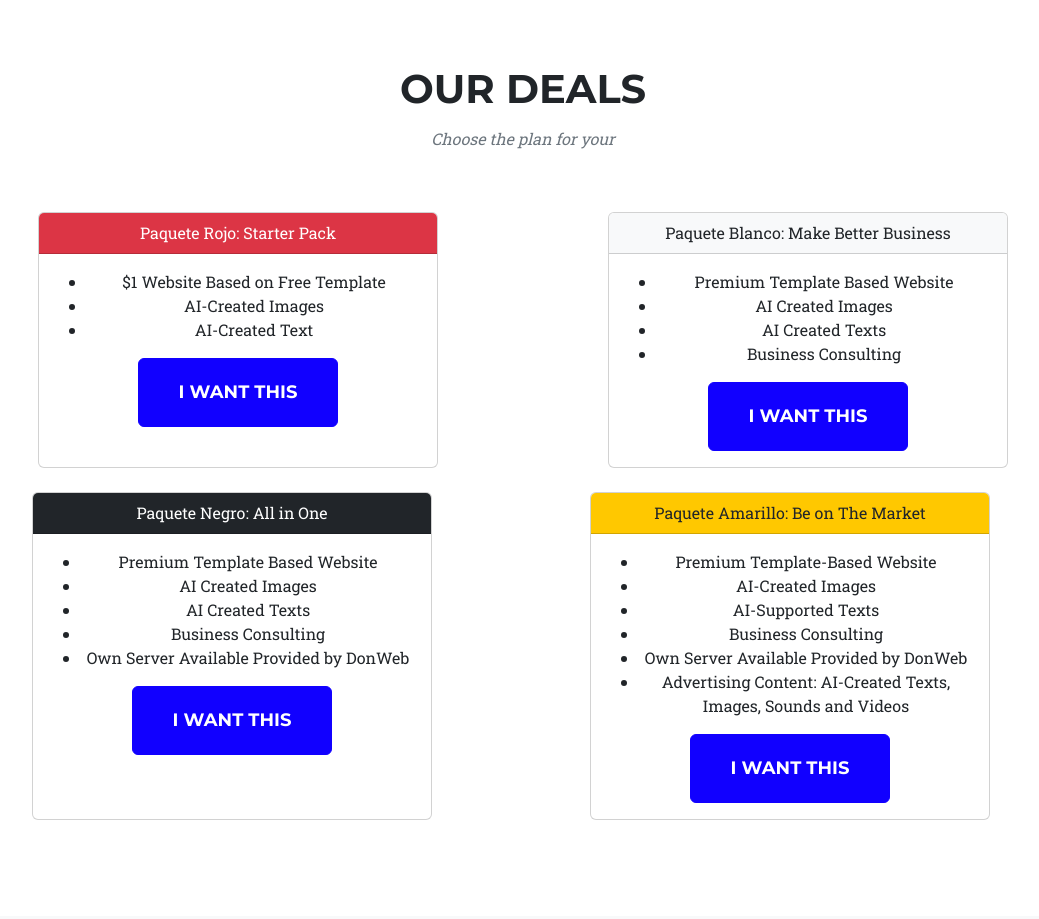
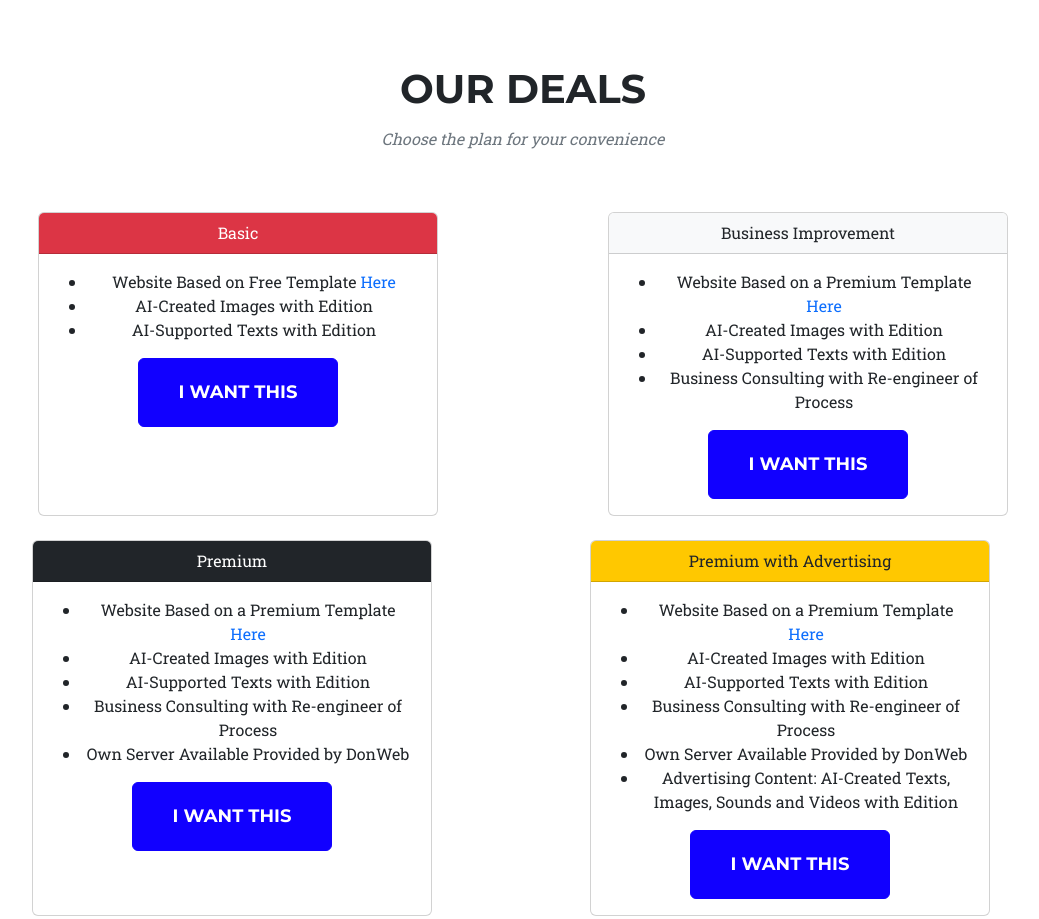
Before and after one commit to ivanayael/iycsapphirebusiness, a website: page index.html in a window 1280 px wide. Shown: the part 920-1839 px from the top of the page, without its empty margins (117-1156 px from the left). Drawn offline with nearby package versions, Linux system fonts and the light colour scheme.

Commit message:
Update Email

```diff
--- a/index.html
+++ b/index.html
@@ -51,20 +51,20 @@
         <div class="container">
             <div class="text-center">
                 <h2 class="section-heading text-uppercase">Our Deals</h2>
-                <h3 class="section-subheading text-muted">Choose the plan for your</h3>
+                <h3 class="section-subheading text-muted">Choose the plan for your convenience</h3>
             </div>
             <div class="row text-center">
                 <!-- Paquete Rojo -->
                 <div class="col-md-6">
                     <div class="card">
                         <div class="card-header bg-danger text-white">
-                            Paquete Rojo: Starter Pack
+                            Basic
                         </div>
                         <div class="card-body">
                             <ul>
-                                <li>$1 Website Based on Free Template</li>
-                                <li>AI-Created Images</li>
-                                <li>AI-Created Text</li>
+                                <li>Website Based on Free Template <a class="fs-6 text-decoration-none" href="https://themewagon.com/themes/?swoof=1&pa_price=free">Here</a></li>
+                                <li>AI-Created Images with Edition</li>
+                                <li>AI-Supported Texts with Edition</li>
                             </ul>
                             <a href="#contact" class="btn btn-primary btn-xl text-uppercase">I want this</a>
                         </div>
@@ -75,14 +75,14 @@
                 <div class="col-md-6">
                     <div class="card">
                         <div class="card-header bg-light text-dark">
-                            Paquete Blanco: Make Better Business
+                            Business Improvement
                         </div>
                         <div class="card-body">
                             <ul>
-                                <li>Premium Template Based Website</li>
-                                <li>AI Created Images</li>
-                                <li>AI Created Texts</li>
-                                <li>Business Consulting</li>
+                                <li>Website Based on a Premium Template <a class="fs-6 text-decoration-none" href="https://themewagon.com/themes/?swoof=1&paged=1&pa_price=pro">Here</a></li>
+                                <li>AI-Created Images with Edition</li>
+                                <li>AI-Supported Texts with Edition</li>
+                                <li>Business Consulting with Re-engineer of Process</li>
                             </ul>
                             <a href="#contact" class="btn btn-primary btn-xl text-uppercase">I want this</a>
                         </div>
@@ -93,14 +93,14 @@
                     <div class="col-md-6">
                         <div class="card">
                             <div class="card-header bg-dark text-white">
-                                Paquete Negro: All in One
+                                Premium
                             </div>
                             <div class="card-body">
                                 <ul>
-                                    <li>Premium Template Based Website</li>
-                                    <li>AI Created Images</li>
-                                    <li>AI Created Texts</li>
-                                    <li>Business Consulting</li>
+                                    <li>Website Based on a Premium Template <a class="fs-6 text-decoration-none" href="https://themewagon.com/themes/?swoof=1&paged=1&pa_price=pro">Here</a></li>
+                                    <li>AI-Created Images with Edition</li>
+                                    <li>AI-Supported Texts with Edition</li>
+                                    <li>Business Consulting with Re-engineer of Process</li>
                                     <li>Own Server Available Provided by DonWeb</li>
                                 </ul>
                                 <a href="#contact" class="btn btn-primary btn-xl text-uppercase">I want this</a>
@@ -114,16 +114,16 @@
                 <div class="col-md-6">
                     <div class="card">
                         <div class="card-header bg-warning text-dark">
-                            Paquete Amarillo: Be on The Market
+                            Premium with Advertising
                         </div>
                         <div class="card-body">
                             <ul>
-                                <li>Premium Template-Based Website</li>
-                                <li>AI-Created Images</li>
-                                <li>AI-Supported Texts</li>
-                                <li>Business Consulting</li>
+                                <li>Website Based on a Premium Template <a class="fs-6 text-decoration-none" href="https://themewagon.com/themes/?swoof=1&paged=1&pa_price=pro">Here</a></li>
+                                <li>AI-Created Images with Edition</li>
+                                <li>AI-Supported Texts with Edition</li>
+                                <li>Business Consulting with Re-engineer of Process</li>
                                 <li>Own Server Available Provided by DonWeb</li>
-                                <li>Advertising Content: AI-Created Texts, Images, Sounds and Videos</li>
+                                <li>Advertising Content: AI-Created Texts, Images, Sounds and Videos with Edition</li>
                             </ul>
                             <a href="#contact" class="btn btn-primary btn-xl text-uppercase">I want this</a>
                         </div>
@@ -151,10 +151,6 @@
                 <h4 class="my-3">Change Management between Stratesys y AySA</h4>
                 <p class="text-muted">We implement an system digitalizing the process to all the aquifers works to AySA, improving operational efficiency and getting internal customer satisfaction by 80%</p>
             </div>
-            <div class="col-md-4">
-                <h4 class="my-3">Rooster Teeth</h4>
-                <p class="text-muted">We help to the rebrand process with new ideas and giving a training explainig the importance of the new style.</p>
-            </div>
         </div>
     </div>
 </section>
@@ -168,11 +164,11 @@
         <div class="card text-center mb-4">
             <div class="card-body">
                 <h4 class="card-title text-uppercase">Ivana Yael Curra</h4>
-                <h5 class="card-subtitle text-muted">Founder and Director</h5>
+                <h5 class="card-subtitle text-muted">Founder</h5>
                 <p class="card-text">
-                    <a href="https://wa.me/5491157014632" target="_blank" rel="noopener noreferrer" aria-label="Contact me by WhatsApp">WhatsApp</a>
-                    <a href="https://www.linkedin.com/in/ivanayael/" target="_blank" rel="noopener noreferrer" aria-label="Contact me by Linkedin" >Linkedin</a>
-                    <a href="mailto:ivanayaelcurra@iycsapphire.com.ar?Subject=Contact" target="_blank" rel="noopener noreferrer" aria-label="Contact me by Email">Email</a>
+                    <a href="https://wa.me/5491157014632" target="_blank" class="fs-6" rel="noopener noreferrer" aria-label="Contact me by WhatsApp">WhatsApp</a>
+                    <a href="https://www.linkedin.com/in/ivanayael/" target="_blank" rel="noopener noreferrer" class="fs-6" aria-label="Contact me by Linkedin" >Linkedin</a>
+                    <a href="mailto:ivanayaelcurra@gmail.com?Subject=Contact" target="_blank" rel="noopener noreferrer" class="fs-6" aria-label="Contact me by Email">Email</a>
                 </p>
 
             </div>
@@ -185,7 +181,7 @@
                 <h4 class="card-title text-uppercase">Website Design</h4>
                 <p class="card-text">First, select the Template from here: <a class="fs-6 text-decoration-none" href="https://themewagon.com/themes/?swoof=1&pa_price=free">Templates</a> Second, came back and submit the Link of your template, photos, texts even logos here:</h5>
                 <p class="card-text">
-                    <a href="mailto:ivanayaelcurra@iycsapphire.com.ar?Subject=Website%20Promo" target="_blank" rel="noopener noreferrer" aria-label="Contact me by Email">Email</a>
+                    <a href="mailto:ivanayaelcurra@gmail.com?Subject=Website%20Promo" target="_blank" rel="noopener noreferrer" aria-label="Contact me by Email">Email</a>
                 </p>
             </div>
         </div>
```
